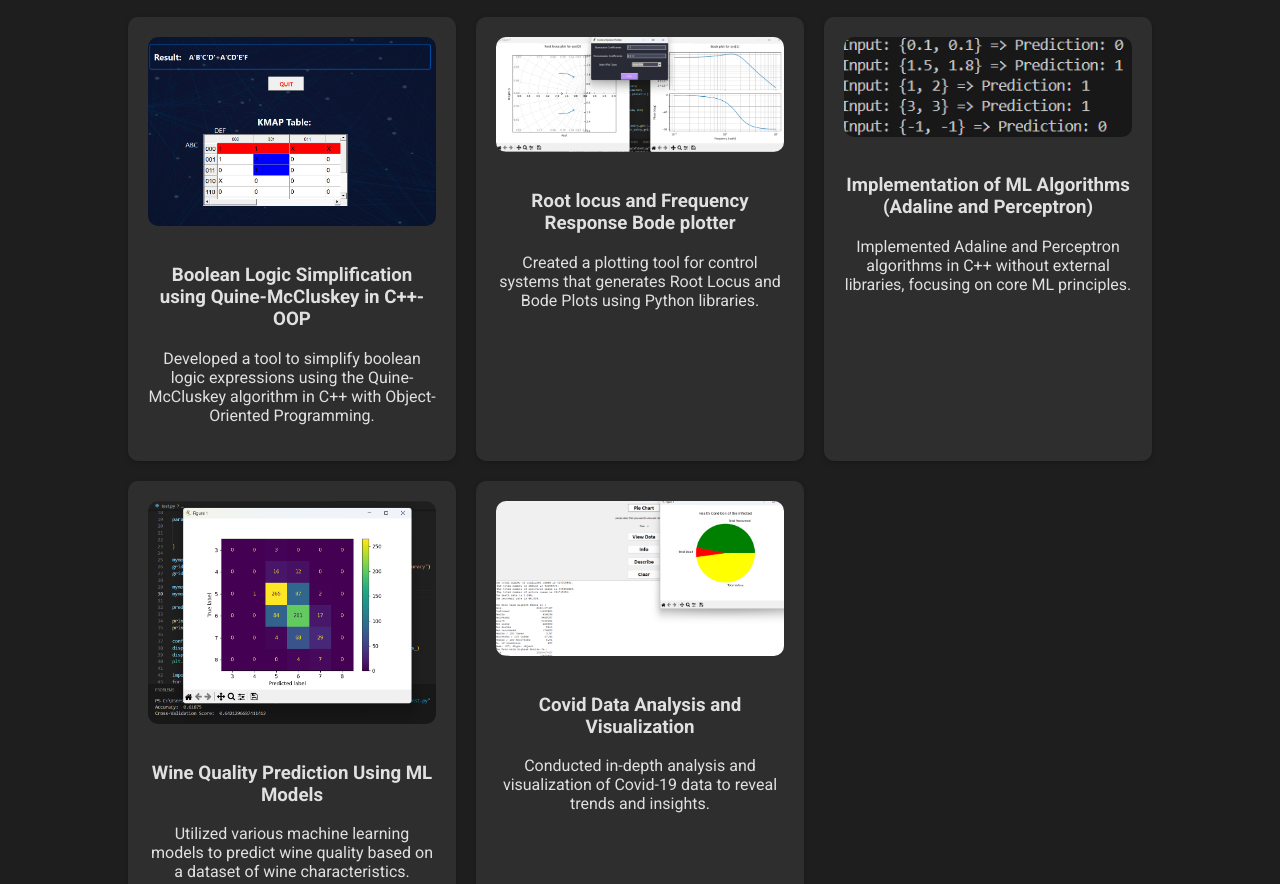
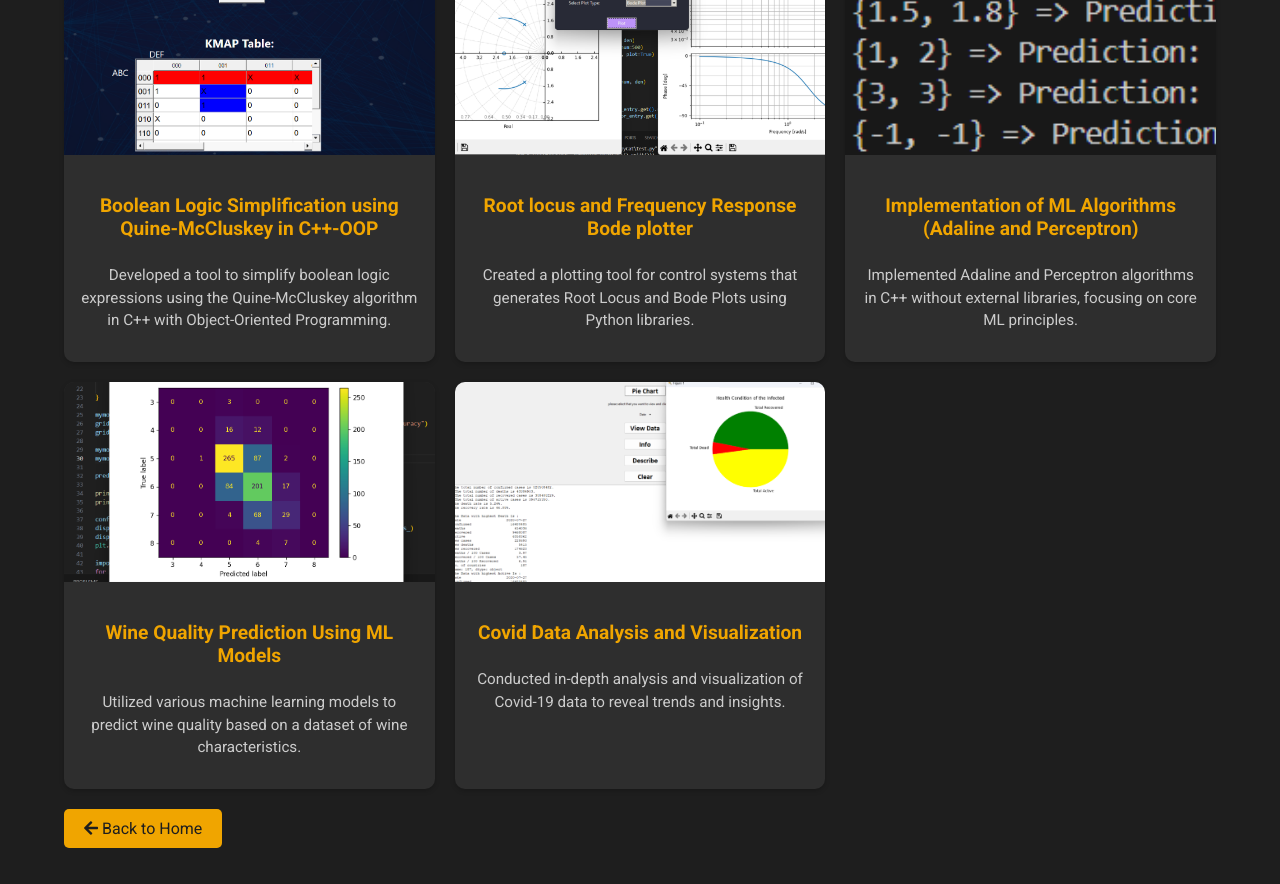
Before and after one commit to Sarjak14/sarjakparajuli, a plain HTML site: page software.html in a window 1280 px wide. Shown: the part 144-1028 px from the top of the page. Drawn offline with Linux system fonts and the light colour scheme.

Commit message:
Update software.html

```diff
--- a/software.html
+++ b/software.html
@@ -1,5 +1,6 @@
 <!DOCTYPE html>
 <html lang="en">
+
 <head>
     <meta charset="utf-8" />
     <meta name="viewport" content="width=device-width, initial-scale=1.0" />
@@ -7,42 +8,70 @@
     <link href="https://cdnjs.cloudflare.com/ajax/libs/font-awesome/5.15.3/css/all.min.css" rel="stylesheet" />
     <link href="https://fonts.googleapis.com/css2?family=Roboto:wght@400;700&display=swap" rel="stylesheet" />
     <style>
-        /* Styles */
+        /* General Styles */
         body {
             margin: 0;
             font-family: 'Roboto', sans-serif;
             background-color: #1e1e1e;
             color: #e0e0e0;
+            display: flex;
+            flex-direction: column;
+            align-items: center;
         }
+
         .container {
-            width: 80%;
+            width: 90%;
+            max-width: 1200px;
             margin: 0 auto;
             padding: 20px;
         }
-        .header {
-            display: flex;
-            justify-content: space-between;
-            align-items: center;
-            padding: 20px 0;
+
+        h1 {
+            color: #f0a500;
+            text-align: center;
+            margin-bottom: 20px;
         }
+
         .project-list {
             display: grid;
-            grid-template-columns: repeat(auto-fit, minmax(300px, 1fr));
+            grid-template-columns: repeat(auto-fit, minmax(280px, 1fr));
             gap: 20px;
-            padding: 20px 0;
         }
+
         .project-card {
             background-color: #2e2e2e;
-            padding: 20px;
             border-radius: 10px;
+            overflow: hidden;
             box-shadow: 0 2px 5px rgba(0, 0, 0, 0.2);
+            transition: transform 0.3s, box-shadow 0.3s;
             text-align: center;
         }
+
+        .project-card:hover {
+            transform: translateY(-5px);
+            box-shadow: 0 4px 10px rgba(0, 0, 0, 0.3);
+        }
+
         .project-card img {
             width: 100%;
-            border-radius: 10px;
-            margin-bottom: 15px;
+            height: 200px;
+            object-fit: cover;
+            /* Ensures images fit uniformly */
         }
+
+        .project-card h3 {
+            font-size: 1.2rem;
+            color: #f0a500;
+            padding: 15px 10px 5px;
+        }
+
+        .project-card p {
+            padding: 0 15px 15px;
+            color: #ccc;
+            font-size: 0.95rem;
+            line-height: 1.5;
+        }
+
         .back-button {
             display: inline-block;
             padding: 10px 20px;
@@ -50,18 +79,22 @@
             color: #1e1e1e;
             text-decoration: none;
             border-radius: 5px;
-            margin: 20px 0;
+            font-size: 1rem;
+            text-align: center;
+            margin-top: 20px;
+            transition: background-color 0.3s;
         }
+
         .back-button:hover {
             background-color: #d89400;
         }
     </style>
 </head>
+
 <body>
     <div class="container">
-        <div class="header">
-            <h1>Software Projects</h1>
-        </div>
+        <h1>Software Projects</h1>
+
         <div class="project-list">
             <!-- Project 1 -->
             <div class="project-card">
@@ -69,24 +102,28 @@
                 <h3>Boolean Logic Simplification using Quine-McCluskey in C++-OOP</h3>
                 <p>Developed a tool to simplify boolean logic expressions using the Quine-McCluskey algorithm in C++ with Object-Oriented Programming.</p>
             </div>
+
             <!-- Project 2 -->
             <div class="project-card">
                 <img src="control.png" alt="Root Locus and Bode Plotter Project Image" />
                 <h3>Root locus and Frequency Response Bode plotter</h3>
                 <p>Created a plotting tool for control systems that generates Root Locus and Bode Plots using Python libraries.</p>
             </div>
+
             <!-- Project 3 -->
             <div class="project-card">
                 <img src="adaline.png" alt="ML Algorithms Project Image" />
                 <h3>Implementation of ML Algorithms (Adaline and Perceptron)</h3>
                 <p>Implemented Adaline and Perceptron algorithms in C++ without external libraries, focusing on core ML principles.</p>
             </div>
+
             <!-- Project 4 -->
             <div class="project-card">
                 <img src="wine.png" alt="Wine Quality Prediction Project Image" />
                 <h3>Wine Quality Prediction Using ML Models</h3>
                 <p>Utilized various machine learning models to predict wine quality based on a dataset of wine characteristics.</p>
             </div>
+
             <!-- Project 5 -->
             <div class="project-card">
                 <img src="data.png" alt="Covid Data Analysis Project Image" />
@@ -94,7 +131,11 @@
                 <p>Conducted in-depth analysis and visualization of Covid-19 data to reveal trends and insights.</p>
             </div>
         </div>
-        <a href="index.html" class="back-button">Back to Home</a>
+
+        <a href="index.html" class="back-button">
+            <i class="fas fa-arrow-left"></i> Back to Home
+        </a>
     </div>
 </body>
+
 </html>
```
